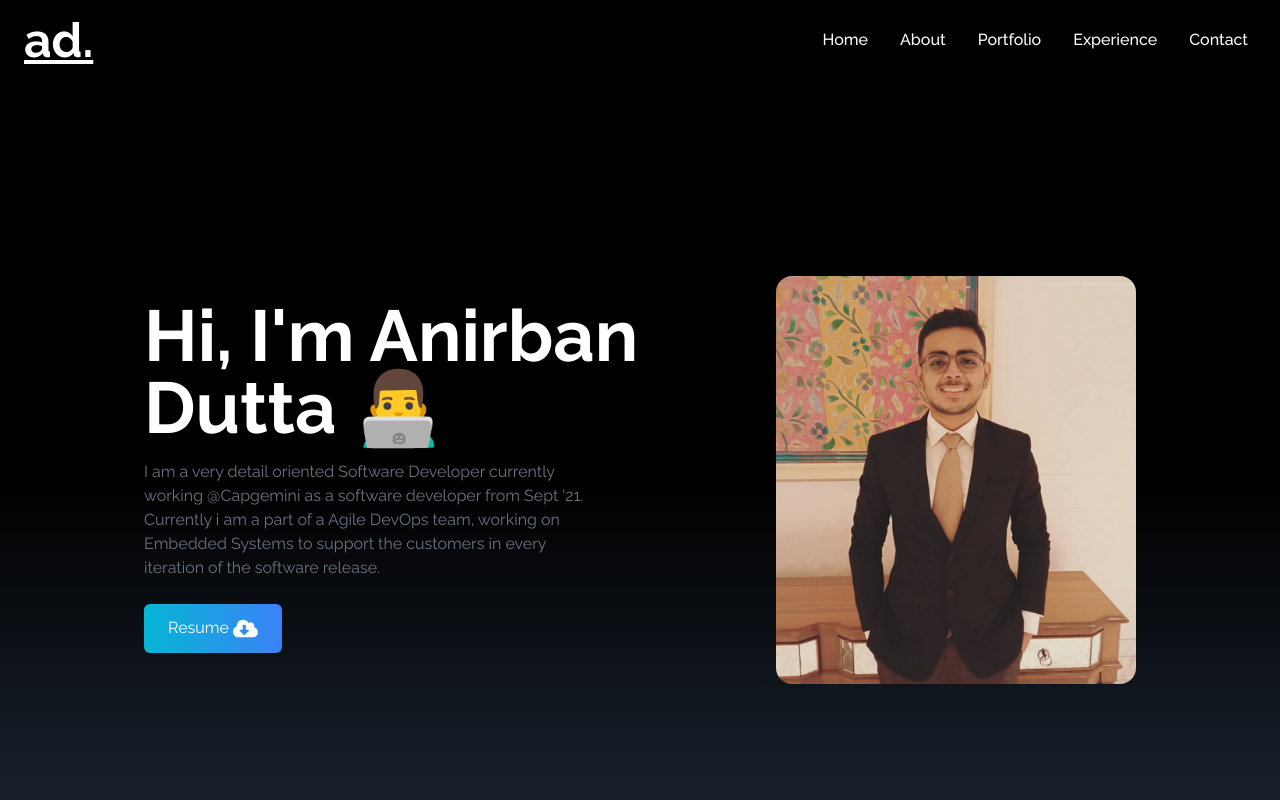
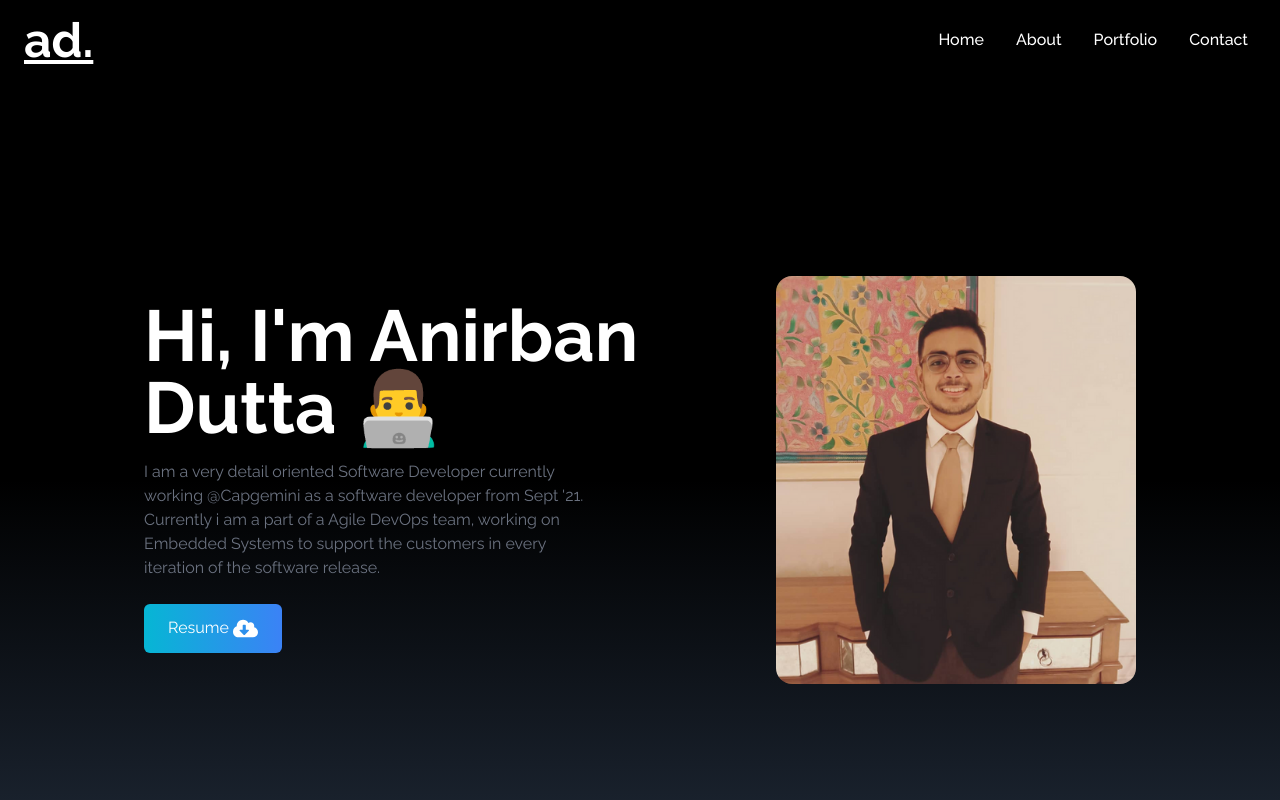
Before and after one commit to sonai99/anirban-portfolio, a React (Create React App) app: page / in a window 1280 px wide. Shown: the top 800 px of the page. Built offline with nearby package versions, Linux system fonts and the light colour scheme.

Commit message:
Update NavBar.jsx

```diff
--- a/src/components/NavBar.jsx
+++ b/src/components/NavBar.jsx
@@ -18,10 +18,10 @@ const NavBar = () => {
       id:3,
       link:"portfolio",
     },
-    {
-      id:4,
-      link:"experience",
-    },
+//     {
+//       id:4,
+//       link:"experience",
+//     },
     {
       id:5,
       link:"contact",
```
